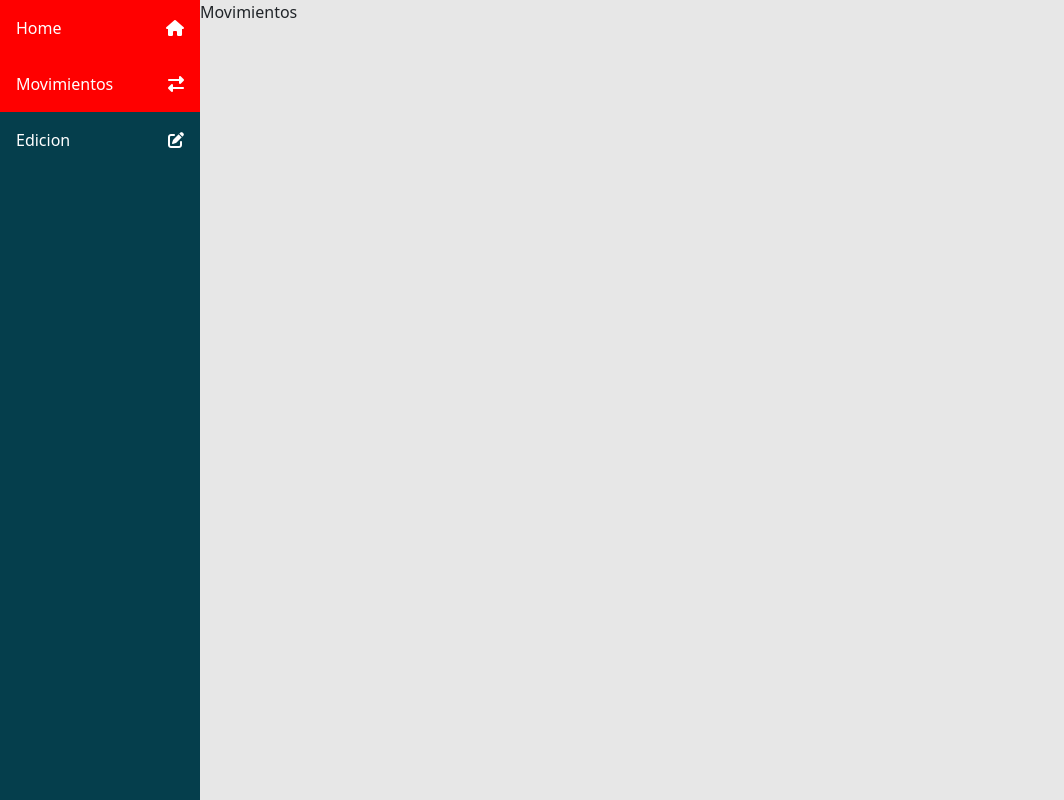
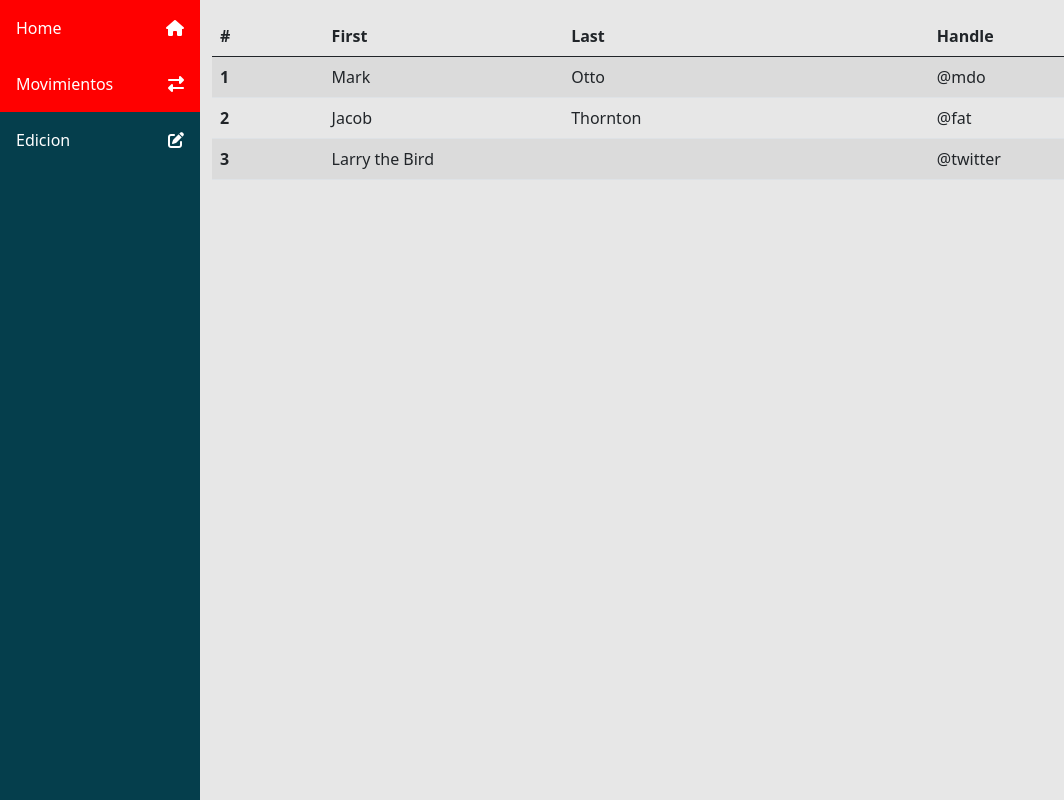
Before and after one commit to diegoemg996/inventario-vyana, a React (Create React App) app: page /movimientos in a window 1280 px wide. Shown: the whole page, without its empty margins (0-1064 px from the left). Built offline with nearby package versions, Linux system fonts and the light colour scheme.

Commit message:
agrega tabla movimientos

```diff
--- a/src/context/productos/productosReducer.js
+++ b/src/context/productos/productosReducer.js
@@ -6,6 +6,11 @@ export const ProductosReducer = (state, action) => {
             return {
                 ...state,
                 productos: action.payload
+            }
+        case types.obtenerMovimientos:
+            return{
+                ...state,
+                movimientosProducto: action.payload
             }
         case types.erroresAgregar:
             return{
--- a/src/context/productos/productosState.js
+++ b/src/context/productos/productosState.js
@@ -7,10 +7,11 @@ import apiDB from '../../api/apiDB';
 
 const ProductosState = props => {
     const initialState = {
-        productos: []
+        productos: [],
+        movimientosLogs:[]
     }
 
-    const tokenUsuario = 'eyJhbGciOiJIUzI1NiIsInR5cCI6IkpXVCJ9.eyJ1aWQiOiI2MDhhMDllZjk4NjkwMTAwMTU4YjgwM2YiLCJpYXQiOjE2MjYxMTE1NzYsImV4cCI6MTYyNjEyNTk3Nn0.hXGL74WHHTta6ThUSagzjdb_s5MJXy09AG0kO2LKk5k';
+    const tokenUsuario = 'eyJhbGciOiJIUzI1NiIsInR5cCI6IkpXVCJ9.eyJ1aWQiOiI2MDhhMDllZjk4NjkwMTAwMTU4YjgwM2YiLCJpYXQiOjE2MjYxODg3MDUsImV4cCI6MTY1NzcyNDcwNX0.UqhVaAVkVEtK0A2bI3bzMIyJ2jnrVVYwCFMW0by46hg';
 
     // Crear dispatch y state
     const [state, dispatch] = useReducer(ProductosReducer, initialState);
@@ -34,7 +35,7 @@ const ProductosState = props => {
     const agregarProducto = async(valores)=>{
 
         try {
-            const productos = await apiDB.post(`/productos`,valores, {
+            await apiDB.post(`/productos`,valores, {
                 headers:{
                     'Authorization' : tokenUsuario
                 }
@@ -55,7 +56,7 @@ const ProductosState = props => {
         const numeroCantidad = parseFloat(cantidad);
 
         try {
-            const productos = await apiDB.post(`/movimientos/agregar/${id}`,{cantidad:numeroCantidad}, {
+            await apiDB.post(`/movimientos/agregar/${id}`,{cantidad:numeroCantidad}, {
                 headers:{
                     'Authorization' : tokenUsuario
                 }
@@ -66,7 +67,7 @@ const ProductosState = props => {
         }
     }
 
-    const borrarProducto = async(id, tokenUsuario)=>{
+    const borrarProducto = async(id)=>{
         try {
             const productoBorrado = await apiDB.delete(`/productos/${id}`,{
                 headers:{
@@ -79,15 +80,29 @@ const ProductosState = props => {
         }
     }
 
+    const obtenerMovimientos = async()=>{
+        try {
+            const movimientos = await apiDB.get('/movimientos');
+            dispatch({
+                type: types.obtenerMovimientos,
+                payload: movimientos.data.movimientos
+            })
+        } catch (error) {
+            console.log(error.response)
+        }
+    }
+
 
     return (
         <ProductosContext.Provider
             value={{
                 productos: state.productos,
+                movimientos: state.movimientosLogs,
                 obtenerProductos,
                 agregarProducto,
                 movimientoProductos,
-                borrarProducto
+                borrarProducto,
+                obtenerMovimientos
             }}
         >
             {props.children}
--- a/src/pages/inicio/componentes/Busqueda.js
+++ b/src/pages/inicio/componentes/Busqueda.js
@@ -1,4 +1,4 @@
-import React, { useState } from 'react'
+import React from 'react'
 import { AgregarForm } from './AgregarForm';
 import { AgregaProducto} from './AgregarProducto';
 
--- a/src/pages/inicio/componentes/ItemTabla.js
+++ b/src/pages/inicio/componentes/ItemTabla.js
@@ -34,6 +34,23 @@ export const ItemTabla = ({producto}) => {
         reset();
     }
 
+    const handleDelete = ()=>{
+        Swal.fire({
+            title: `¿Seguro qué quieres eliminar ${producto.nombre}`,
+            showDenyButton: true,
+            showCancelButton: false,
+            confirmButtonText: `Eliminar`,
+            denyButtonText: `No Eliminar`,
+          }).then((result) => {
+            if (result.isConfirmed) {
+              Swal.fire('Eliminado Correctamente', '', 'success')
+              borrarProducto(producto._id)
+            } else if (result.isDenied) {
+              Swal.fire('No se ha eliminado', '', 'error')
+            }
+          })
+    }
+
     return (
         <tr>
             <td>{producto.nombre}</td>
@@ -42,6 +59,7 @@ export const ItemTabla = ({producto}) => {
             <td>
                 <div className="table-col">
                     <input
+                        type="number"
                         name="movimiento"
                         onChange={handleInputChange}
                         value={movimiento}
@@ -59,7 +77,11 @@ export const ItemTabla = ({producto}) => {
                 <button className="btn btn-success"><i className="fas fa-edit"></i></button>
             </td>
             <td>
-                <button className="btn btn-danger"><i class="fas fa-trash-alt"></i></button>
+                <button
+                    onClick={handleDelete}
+                    className="btn btn-danger">
+                    <i class="fas fa-trash-alt"></i>
+                </button>
             </td>
         </tr>
     )
--- a/src/pages/inicio/componentes/Tabla.js
+++ b/src/pages/inicio/componentes/Tabla.js
@@ -46,7 +46,7 @@ export const Tabla = () => {
                 setShowAdd = {setShowAdd}
             />
 
-            <div className={ (showSearch === false && showAdd === false) ? "tabla" : 'tabla-chica'}>
+            <div className={ (showSearch === false && showAdd === false) ? "tabla" : (showSearch === true && showAdd === true ? 'tabla-chica': 'tabla-mediana')}>
                 <table className="table table-striped">
                     <thead>
                         <tr>
--- a/src/pages/inicio/inicio.css
+++ b/src/pages/inicio/inicio.css
@@ -50,6 +50,11 @@
       overflow-y: scroll;
   }
 
+  .tabla-mediana{
+    height: 70vh;
+    overflow-y: scroll;
+}
+
   .tabla-chica{
     height: 55vh;
     overflow-y: scroll;
--- a/src/pages/movimientos/Movimientos.js
+++ b/src/pages/movimientos/Movimientos.js
@@ -1,9 +1,10 @@
 import React from 'react'
+import { Tabla } from './components/Tabla'
 
 export const Movimientos = () => {
     return (
         <div className="page-container">
-            <p>Movimientos</p>
+            <Tabla/>
         </div>
     )
 }
--- /dev/null
+++ b/src/pages/movimientos/components/Tabla.js
@@ -0,0 +1,37 @@
+import React from 'react'
+
+export const Tabla = () => {
+    return (
+        <div className="container mt-3">
+            <table class="table table-striped">
+                <thead>
+                    <tr>
+                    <th scope="col">#</th>
+                    <th scope="col">First</th>
+                    <th scope="col">Last</th>
+                    <th scope="col">Handle</th>
+                    </tr>
+                </thead>
+                <tbody>
+                    <tr>
+                    <th scope="row">1</th>
+                    <td>Mark</td>
+                    <td>Otto</td>
+                    <td>@mdo</td>
+                    </tr>
+                    <tr>
+                    <th scope="row">2</th>
+                    <td>Jacob</td>
+                    <td>Thornton</td>
+                    <td>@fat</td>
+                    </tr>
+                    <tr>
+                    <th scope="row">3</th>
+                    <td colspan="2">Larry the Bird</td>
+                    <td>@twitter</td>
+                    </tr>
+                </tbody>
+            </table>
+        </div>
+    )
+}
--- a/src/types/types.js
+++ b/src/types/types.js
@@ -1,4 +1,5 @@
 export const types = {
     obtenerProductos: '[Productos] Obtener',
     erroresAgregar: '[Productos] Errrores agregar',
+    obtenerMovimientos: '[Productos] Obtener movimientos'
 }
```
